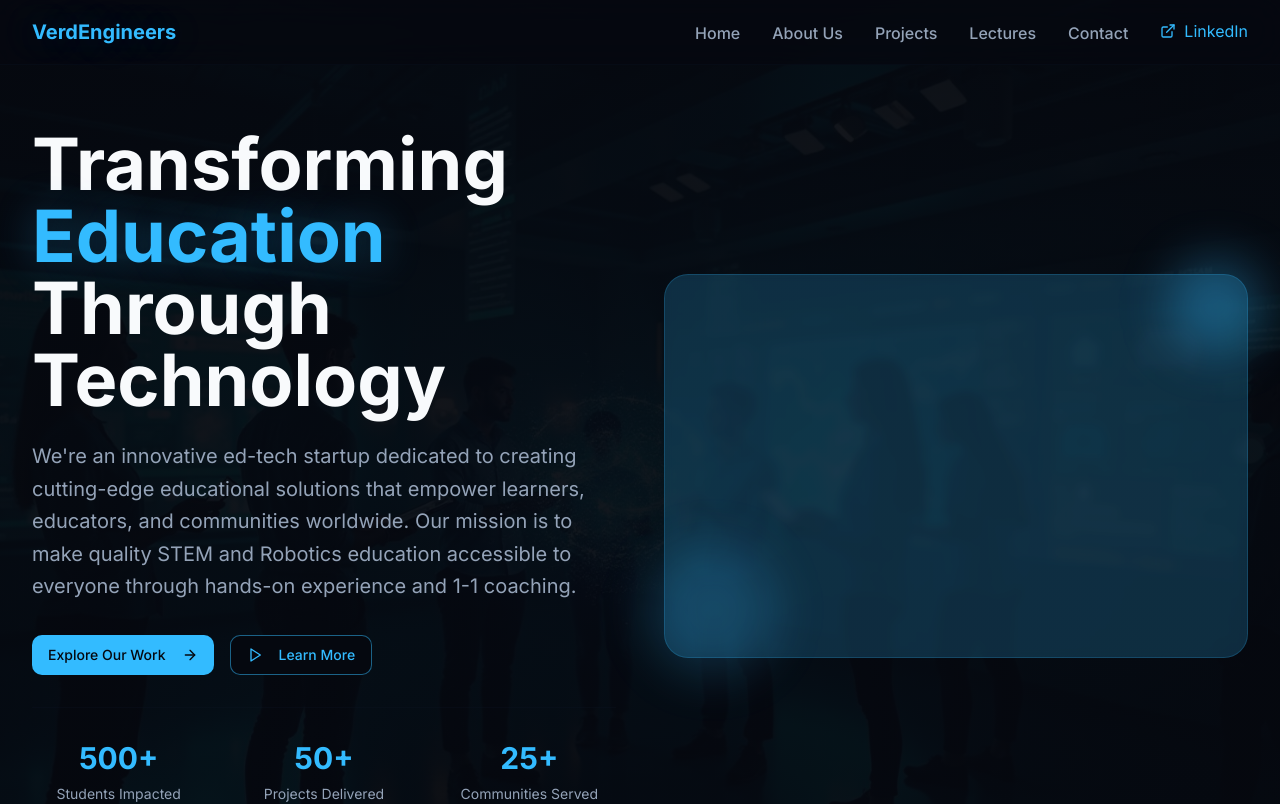
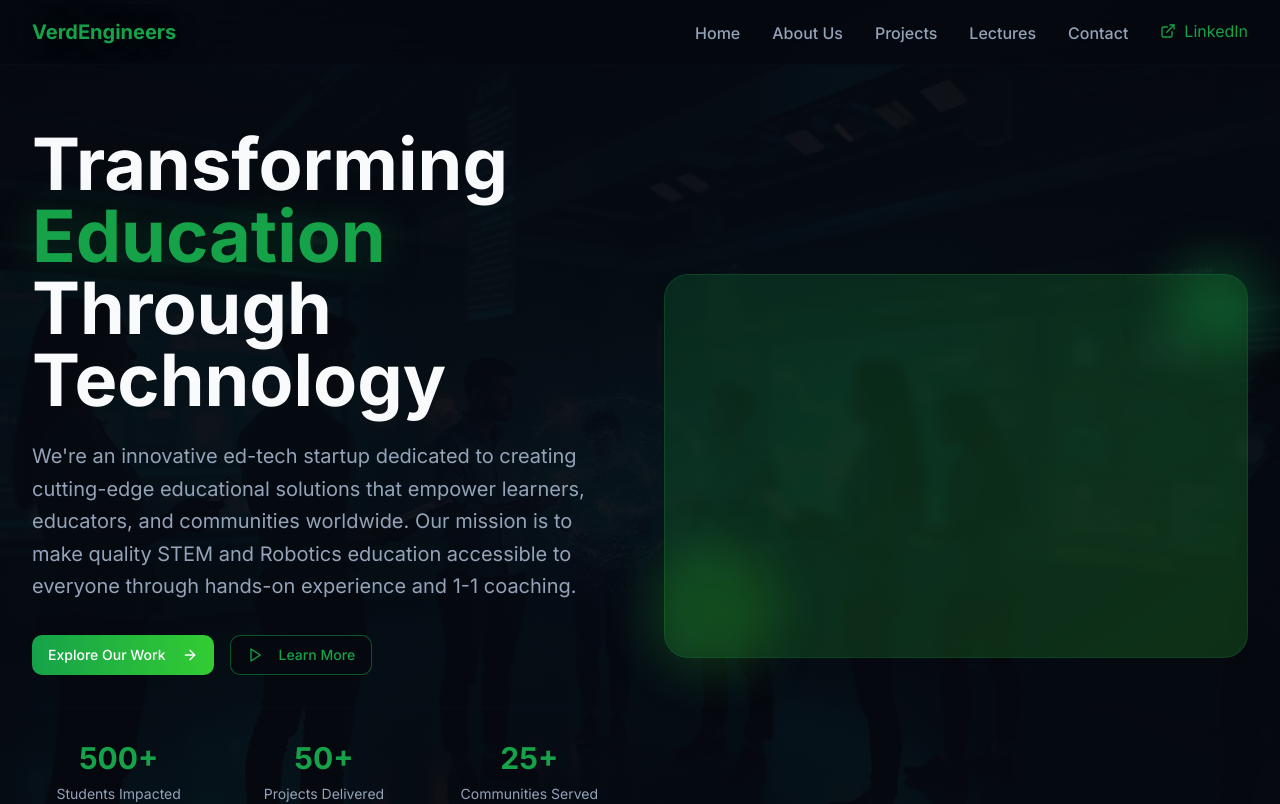
Before and after one commit to Einz118/insightfolio-dark, a React (Vite) app: page / in a window 1280 px wide. Shown: the top 804 px of the page. Built offline with nearby package versions, Linux system fonts and the light colour scheme; the HTML template or start-up script is replaced by a standard one.

Commit message:
Change theme to green

```diff
--- a/src/index.css
+++ b/src/index.css
@@ -18,8 +18,8 @@
     --popover: 222 47% 6%;
     --popover-foreground: 210 40% 98%;
 
-    --primary: 200 100% 60%;
-    --primary-foreground: 222 47% 4%;
+    --primary: 142 76% 36%;
+    --primary-foreground: 0 0% 100%;
 
     --secondary: 222 47% 8%;
     --secondary-foreground: 210 40% 98%;
@@ -27,28 +27,28 @@
     --muted: 222 47% 10%;
     --muted-foreground: 215 20% 65%;
 
-    --accent: 200 100% 60%;
-    --accent-foreground: 222 47% 4%;
+    --accent: 120 60% 50%;
+    --accent-foreground: 0 0% 100%;
 
     --destructive: 0 84% 60%;
     --destructive-foreground: 210 40% 98%;
 
     --border: 222 47% 12%;
     --input: 222 47% 12%;
-    --ring: 200 100% 60%;
+    --ring: 142 76% 36%;
 
     /* Design system tokens */
     --radius: 0.75rem;
 
     /* Custom gradients */
-    --gradient-primary: linear-gradient(135deg, hsl(200 100% 60%), hsl(220 100% 70%));
+    --gradient-primary: linear-gradient(135deg, hsl(142 76% 36%), hsl(120 60% 50%));
     --gradient-hero: linear-gradient(135deg, hsl(222 47% 4%), hsl(222 47% 8%));
     --gradient-card: linear-gradient(135deg, hsl(222 47% 6%), hsl(222 47% 8%));
 
     /* Glows and shadows */
-    --glow-primary: 0 0 40px hsl(200 100% 60% / 0.3);
+    --glow-primary: 0 0 40px hsl(142 76% 36% / 0.3);
     --shadow-card: 0 8px 32px hsl(222 47% 2% / 0.6);
-    --shadow-hero: 0 20px 60px hsl(200 100% 60% / 0.1);
+    --shadow-hero: 0 20px 60px hsl(142 76% 36% / 0.1);
 
     /* Animations */
     --transition-smooth: all 0.3s cubic-bezier(0.4, 0, 0.2, 1);
```
